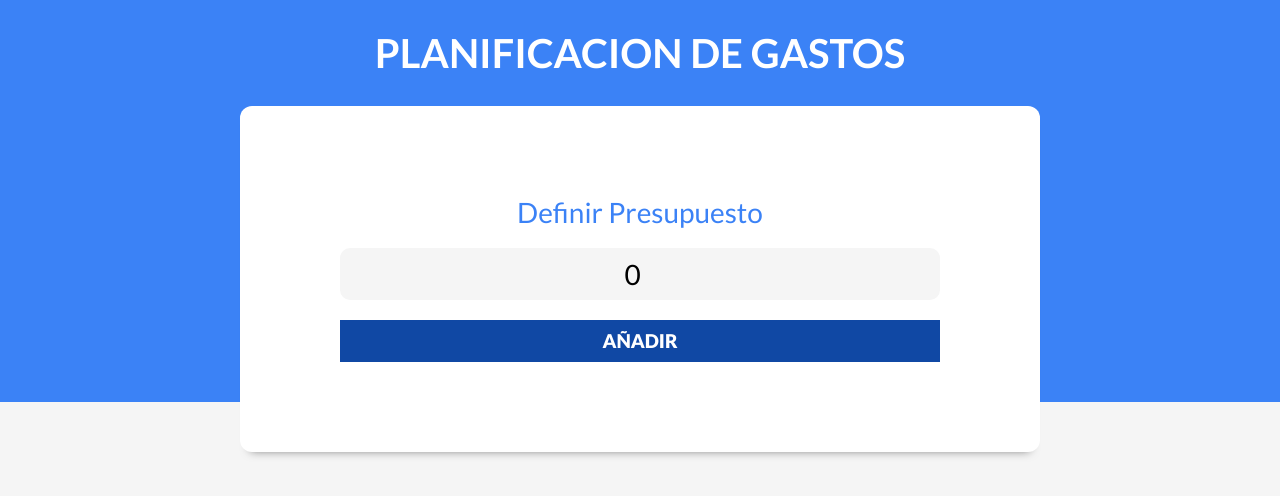
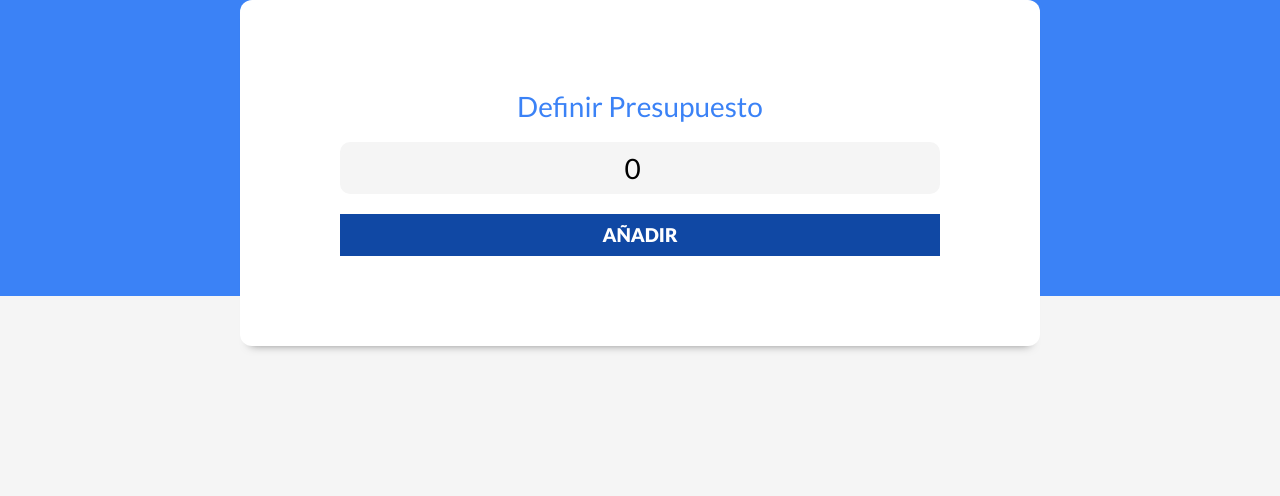
Before and after one commit to julian95844/Control-Gastos, a React (Vite) app: page / in a window 1280 px wide. Shown: the top 496 px of the page. Built offline with nearby package versions, Linux system fonts and the light colour scheme.

Commit message:
añadiendo ControlPresupuesto

```diff
--- /dev/null
+++ b/src/components/ControlPresupuesto.jsx
@@ -0,0 +1,17 @@
+const ControlPresupuesto = (presupuesto) => {
+  return (
+    <div className="contenedor-presupuesto contenedor sombra dos-columnas">
+      <div>
+        <p>grafico aqui</p>
+      </div>
+
+      <div className="contenido-presupuesto">
+        <p>
+            <span>Presupuesto: </span> ${presupuesto}
+        </p>
+      </div>
+    </div>
+  )
+}
+
+export default ControlPresupuesto
--- a/src/components/Header.jsx
+++ b/src/components/Header.jsx
@@ -1,19 +1,20 @@
 import NuevoPresupuesto from './NuevoPresupuesto'
+import ControlPresupuesto from './ControlPresupuesto'
 
 
 const Header = ({
     presupuesto,
     setPresupuesto,
-    IsvalidPresupuesto,
+    IsValidPresupuesto,
     setIsValidPresupuesto
 }) => {
-
   return (
     <header>
-      <h1>Planificacion de Gastos</h1>
 
-      {IsvalidPresupuesto ? (
-        <p>Control Presupuesto</p>
+      {IsValidPresupuesto ? (
+        <ControlPresupuesto
+          presupuesto={presupuesto}
+        />
       ) : (
             <NuevoPresupuesto
                 presupuesto={presupuesto}
```
Also changed, not shown: src/App.jsx (line endings or trailing spaces).
